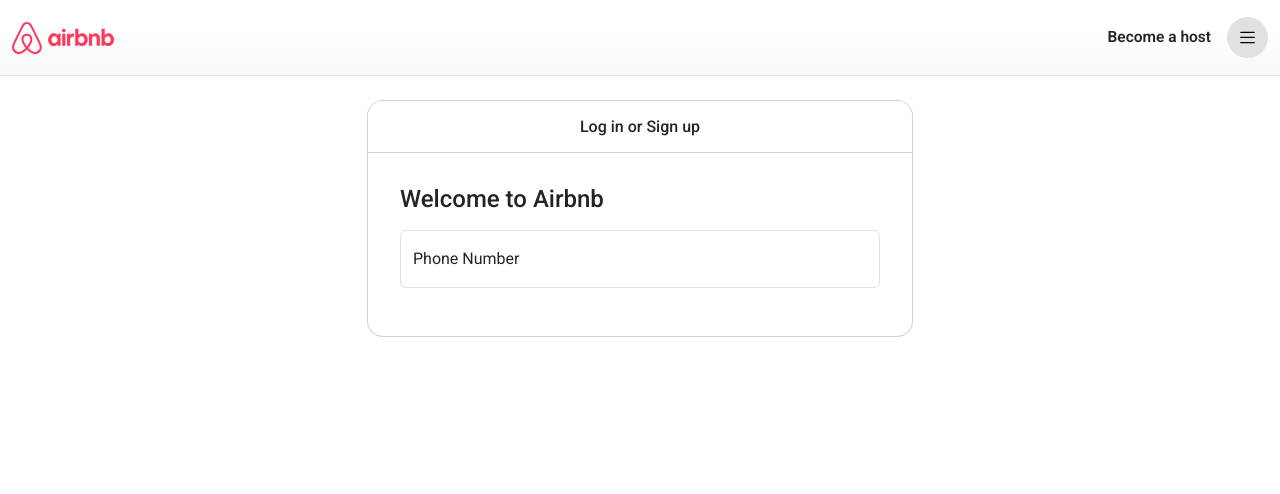
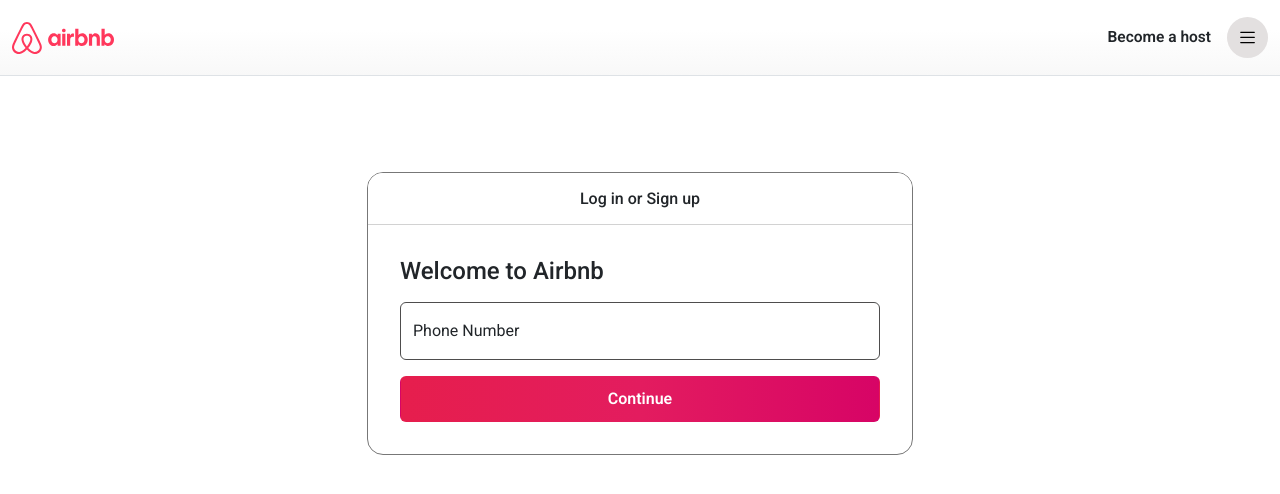
Before and after one commit to dhiraj2619/airbnb-web, a React (Create React App) app: page /become-host in a window 1280 px wide. Shown: the top 494 px of the page. Built offline with nearby package versions, Linux system fonts and the light colour scheme.

Commit message:
push login form

```diff
--- a/src/components/AuthForm.jsx
+++ b/src/components/AuthForm.jsx
@@ -1,4 +1,5 @@
 import React from "react";
+import "./css/input.css";
 
 const AuthForm = () => {
   return (
@@ -6,15 +7,18 @@
       <h4>Welcome to Airbnb</h4>
 
       <div className="mt-3">
+        <form action="">
           <div class="form-floating mb-3">
             <input
-            type="number"
-            className="form-control"
+              type="tel"
+              className="form-control authInput"
               id="floatingInput"
               placeholder="Enter Phone"
             />
             <label for="floatingInput">Phone Number</label>
           </div>
+          <button className="btn submitbtn w-100">Continue</button>
+        </form>
       </div>
     </div>
   );
--- a/src/components/LoginHost.jsx
+++ b/src/components/LoginHost.jsx
@@ -4,9 +4,9 @@
 const LoginHost = () => {
   return (
     <div className="container">
-      <div className="row justify-content-center mt-4">
+      <div className="row justify-content-center mt-5 pt-5">
         <div className="col-lg-6">
-          <div className="card rounded-4 overflow-hidden">
+          <div className="card rounded-4 border-1 border-semidark overflow-hidden">
             <div className="card-header text-center p-3 bg-white">
               <h6 className="card-title mb-0">Log in or Sign up</h6>
             </div>
--- /dev/null
+++ b/src/components/css/input.css
@@ -0,0 +1,23 @@
+input:focus{
+    box-shadow: none !important;
+}
+input[type="text"],
+input[type="email"],
+input[type="password"],
+input[type="tel"]{
+    border: 1px solid #4e4d4d;
+    transition: all 0.3s;
+}
+
+.btn.submitbtn{
+   background: linear-gradient(to right,#E61E4D 0%,#E31C5F 50%,#D70466 100%);;
+   color: #fff;
+   font-size: 16px;
+   font-weight: 600;
+   padding: 10px 13px;
+}
+
+.authInput:focus{
+    position: relative;
+    border: 1.5px solid #2b2a2a !important;
+}
--- a/src/index.css
+++ b/src/index.css
@@ -232,6 +232,9 @@
 .nexttbtn:disabled{
   opacity: 0.4;
 }
+.border-semidark{
+  border: 1px solid var(--color-slate);
+}
 .border-tight{
   border: 2px solid var(--color-dark);
 }
```
Lines whose indentation alone changed are shown as unchanged.
